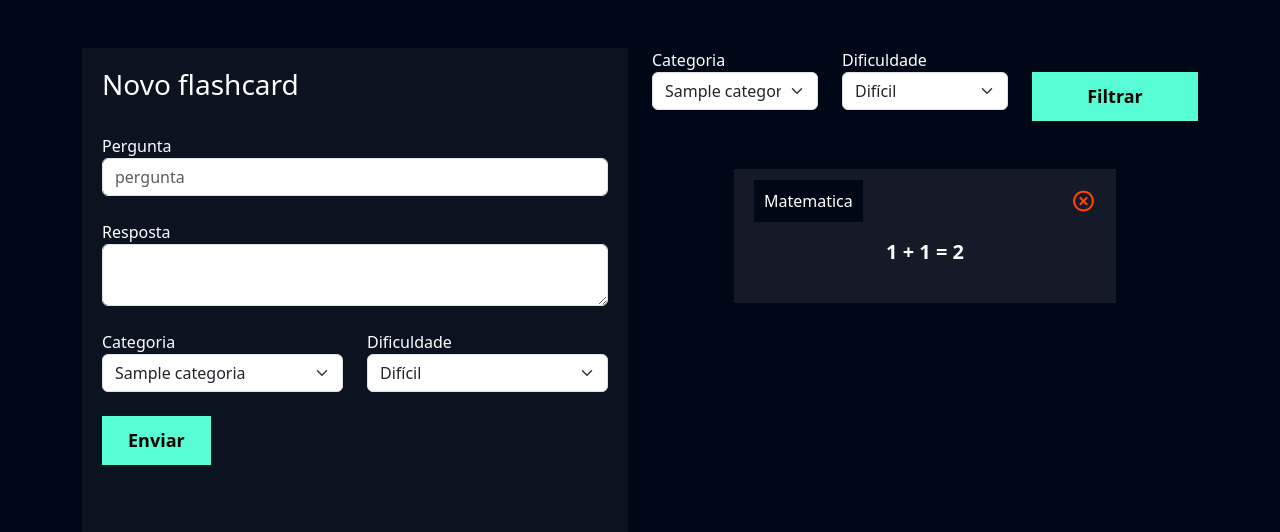
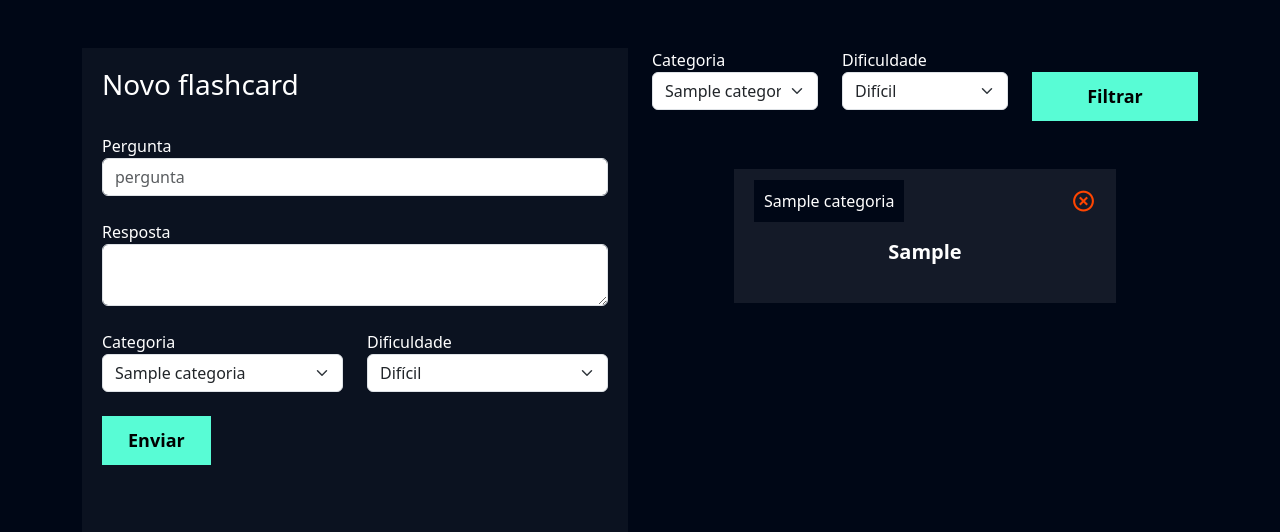
Before and after one commit to EliasVRG/studyPSW, a Django app: page /flashcard/novo_flashcard/ in a window 1280 px wide. Shown: the top 532 px of the page. Run offline with Django 3.2, Linux system fonts and the light colour scheme; the first user in the database is signed in; tables that the repository leaves empty hold one stand-in row (Sample ...).

Commit message:
adicionando filtros de usuarios e categoria

```diff
--- a/flashcard/templates/novo_flashcard.html
+++ b/flashcard/templates/novo_flashcard.html
@@ -94,19 +94,23 @@
       <br />
       <br />
 
+      {% for flash in flashcards %}
       <div class="box-new-flashcard">
         <div class="flashcard">
-          <div class="flashcard-categoria">Matematica</div>
+          <div class="flashcard-categoria">{{flash.categoria}}</div>
 
           <a href=""><i class="icone-exit bx bx-x-circle"></i></a>
           <br />
           <br />
           <div class="flashcard-box-item">
-            <p class="flashcard-item">1 + 1 = 2</p>
+            <p class="flashcard-item">{{flash.pergunta}}</p>
           </div>
         </div>
-        <div class="resposta-flashcard">Sim</div>
+        <div class="resposta-flashcard">{{flash.resposta}}</div>
       </div>
+      <br />
+      <br />
+      {% endfor %}
       <br />
       <br />
     </div>
--- a/flashcard/views.py
+++ b/flashcard/views.py
@@ -12,6 +12,16 @@ def novo_flashcard(request):
     if request.method == 'GET':
         categorias = Categoria.objects.all()
         dificuldades = Flashcard.DIFICULDADE_CHOICES
+        flashcards = Flashcard.objects.filter(user=request.user)
+
+        categoria_filtrar = request.GET.get('categoria')
+        dificuldade_filtrar = request.GET.get('dificuldade')
+
+        if categoria_filtrar:
+            flashcards = flashcards.filter(categoria__id=categoria_filtrar)
+
+        if dificuldade_filtrar:
+            flashcards = flashcards.filter(dificuldade=dificuldade_filtrar)
 
         return render(
             request,
@@ -19,6 +29,7 @@ def novo_flashcard(request):
             {
                 'categorias': categorias,
                 'dificuldades': dificuldades,
+                'flashcards': flashcards,
             }
 
         )
```
Also changed, not shown: other parts of flashcard/templates/novo_flashcard.html (+3 -3 lines). Lines whose indentation alone changed are shown as unchanged.
